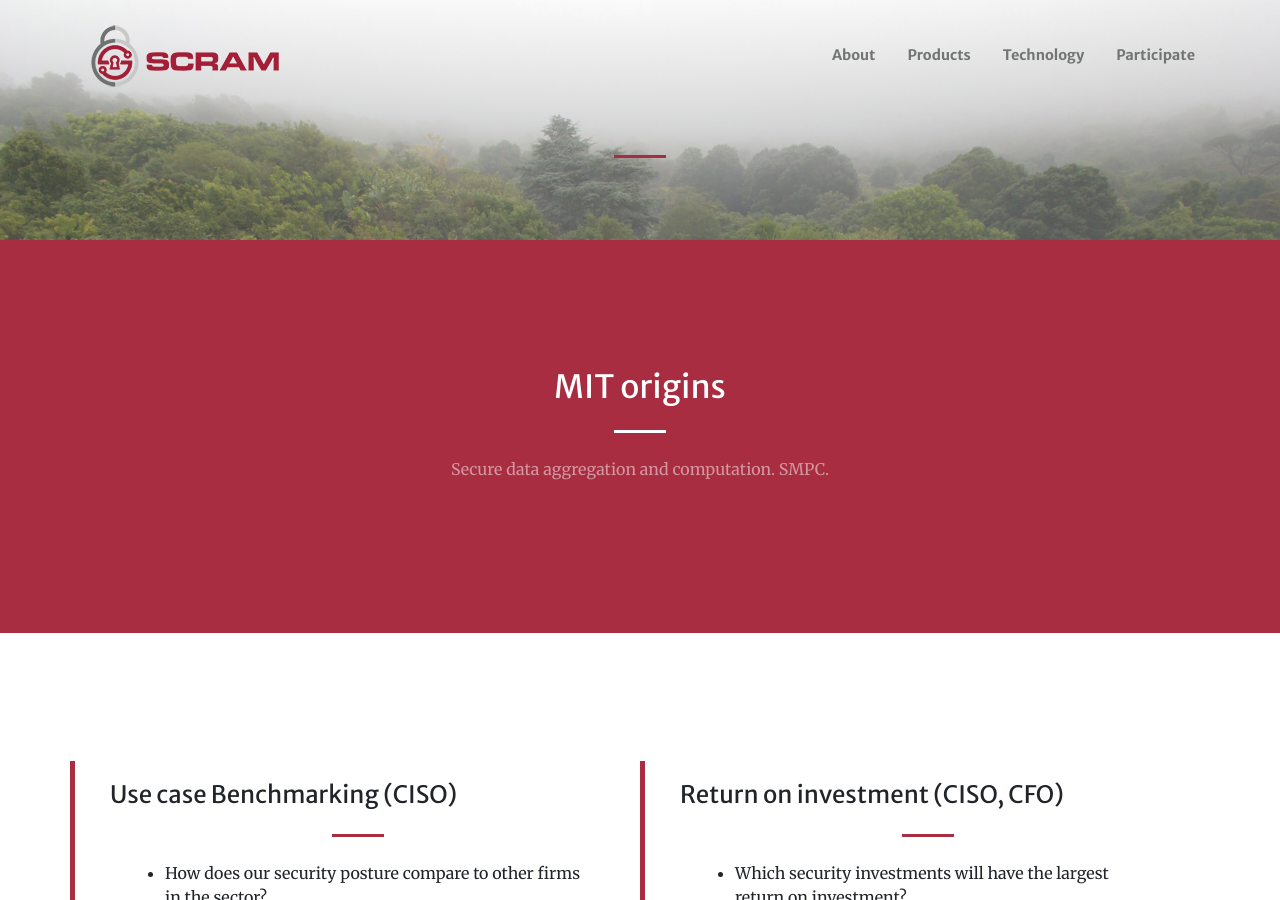
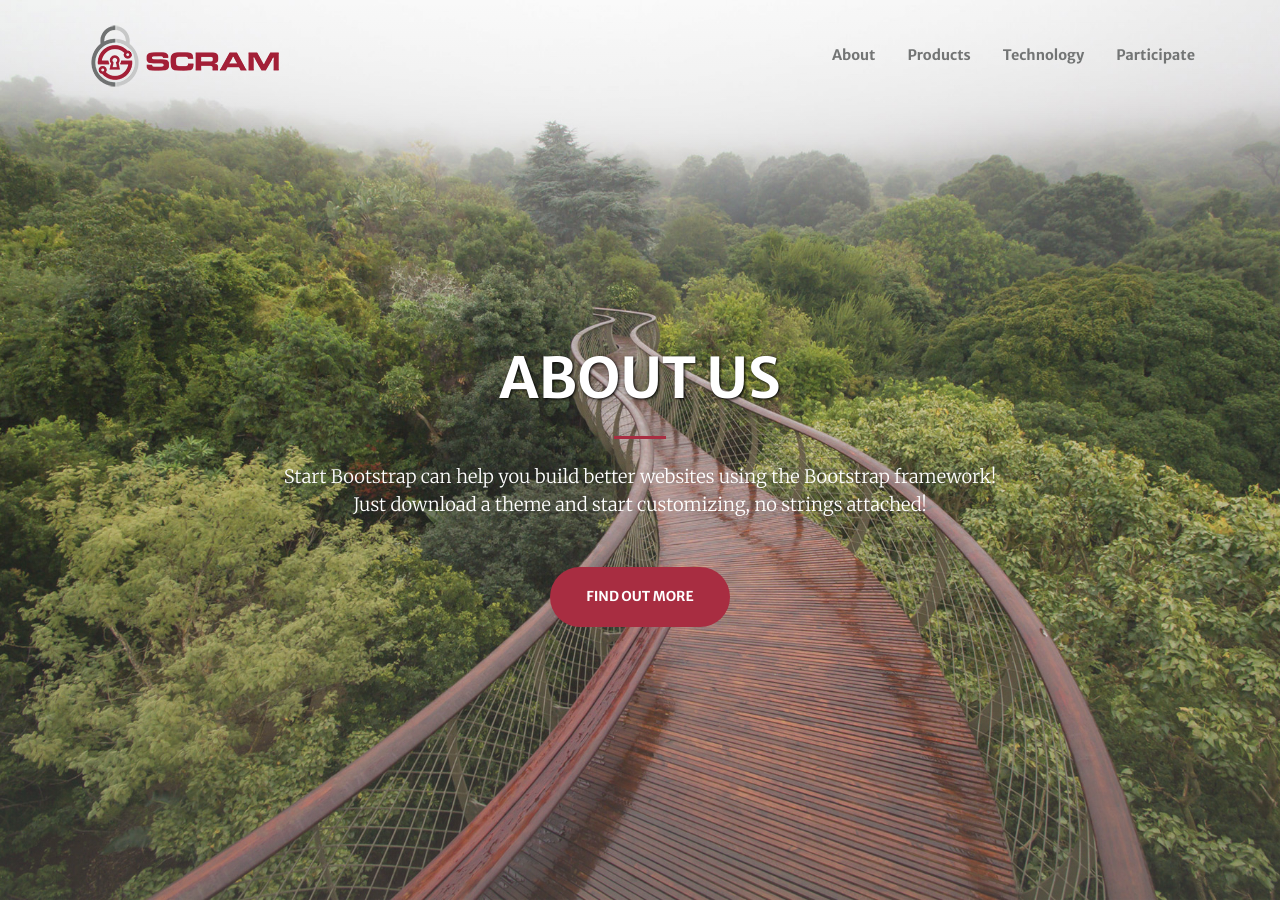
Before and after one commit to jisqyv/MIT, a Jekyll site: the page built from about.md, in a window 1280 px wide and 900 px high. Built offline with Jekyll 4.4.1, drawn with Linux system fonts in a browser that asks for light colours; nearby versions of some CDN libraries; some of the changed text lies outside the part shown.

Commit message:
Update about.md

```diff
--- a/about.md
+++ b/about.md
@@ -1,11 +1,12 @@
 ---
-layout: page
+layout: home
 header:
-  title: About
+  title: About US
   text: >
-    Lorem ipsum dolor sit amet, consectetur adipiscing elit, sed do eiusmod tempor incididunt ut labore et dolore magna aliqua.
+    Start Bootstrap can help you build better websites using the Bootstrap
+    framework! Just download a theme and start customizing, no strings attached!
   action: # action button is optional
-    label: Contact Us
+    label: Find Out More
     url: '#about'
 
 
@@ -14,24 +15,26 @@ sections:
     section_id: about
     background_style: bg-primary
     title: MIT origins
-    text: Secure data aggregation and computation. SMPC.
-
+    text: SSecure data aggregation and computation. SMPC.
+    actions:
+      - title: Get Started!
+        url: '#page-top'
+        class: btn-light
 
   - type: services.html
     section_id: services
     #background_style: bg-info
     title: At Your Service
     services:
-      - title: Use case Benchmarking (CISO)
+      - title: People
         text1: How does our security posture compare to other firms in the sector?
         text2: Where are our stronger and weaker points relative to our peers?
 
-        url: https://startbootstrap.com/
-      - title: Return on investment (CISO, CFO)
+
+      - title: Academic Research
         text1: Which security investments will have the largest return on investment?
         text2: Given our current security stance, which
 
-        url: https://startbootstrap.com/
 
 
   - type: portfolio.html
```
